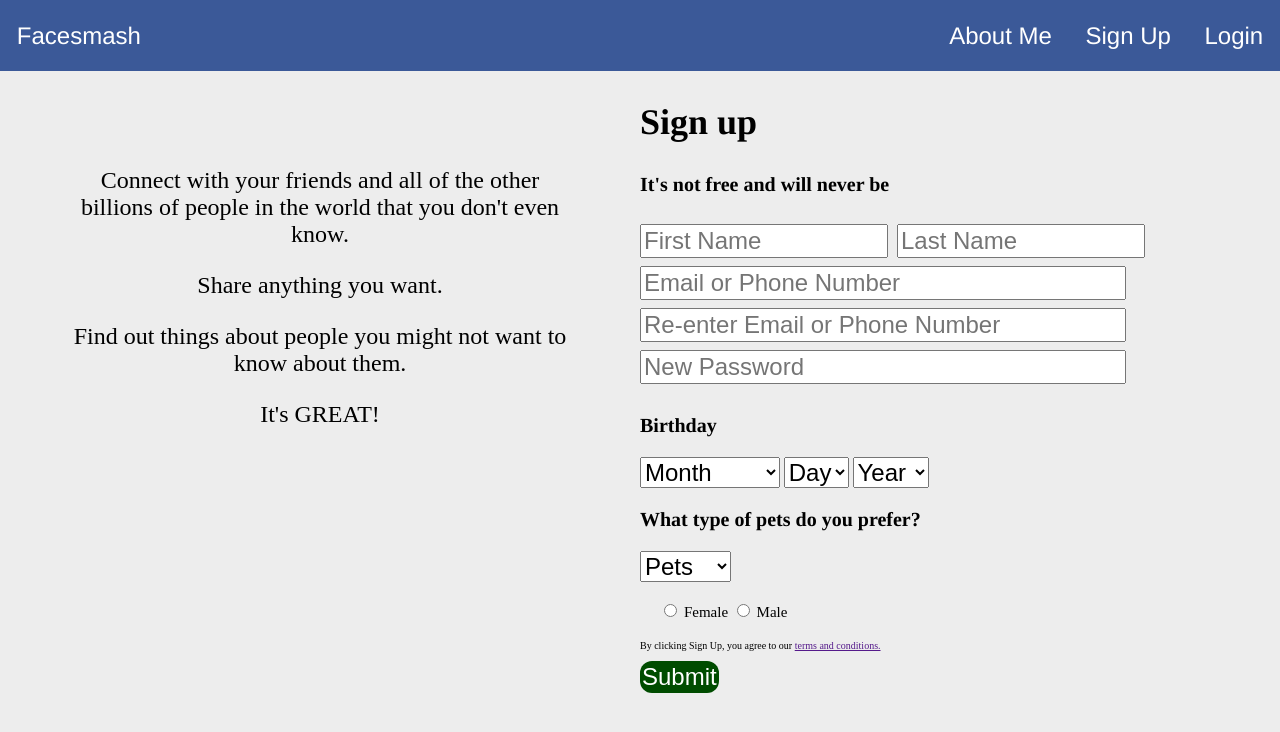
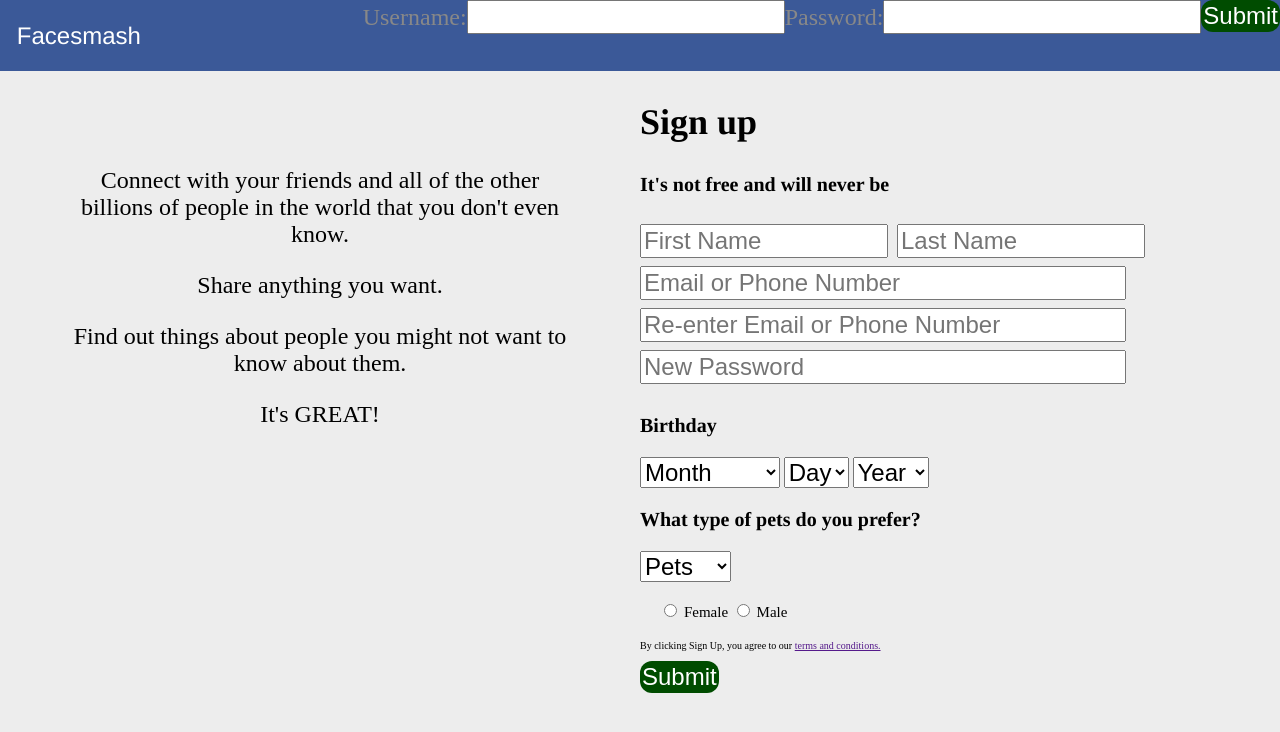
Before and after one commit to audaciousaretes/audaciousaretes.github.io, a website: page public/index.html in a window 1280 px wide. Drawn offline with nearby package versions, Linux system fonts and the light colour scheme; files that its build step writes are made by us from their sources.

Commit message:
added inputs for username and password and a submit button

```diff
--- a/public/index.html
+++ b/public/index.html
@@ -18,9 +18,9 @@
             <li><h1><a href = "/">Facesmash</a></h1></li>
                 <li>
                 <ul>
-                    <li><a href ="/">About Me</a></li>
-                    <li><a href ="/">Sign Up</a></li>
-                    <li><a href ="/">Login</a></li>
+                    <li>Username:<input type="text" name="usernm"/></li>
+                    <li>Password:<input type="text" name="usernm"/></li>
+                    <li><input type="submit" name="sign_in"></li>
                 </ul>
             </li>
         </ul>
@@ -165,10 +165,7 @@
 
                 <div id="submission">
                     <p> By clicking Sign Up, you agree to our <a href "/"> terms and conditions. </p>
-                </div>
-
-            <input type="submit" name= "Sign Up" size="25">
-
+                    <input type="submit" name= "Sign Up" size="25">
             </div>
         </form>
     </body>
```
